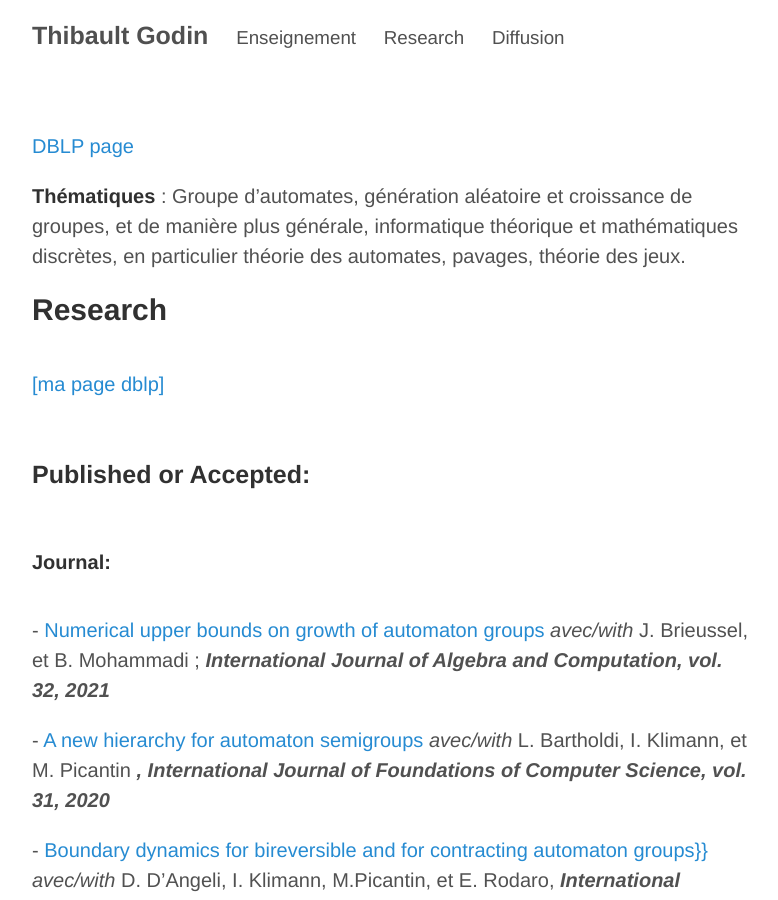
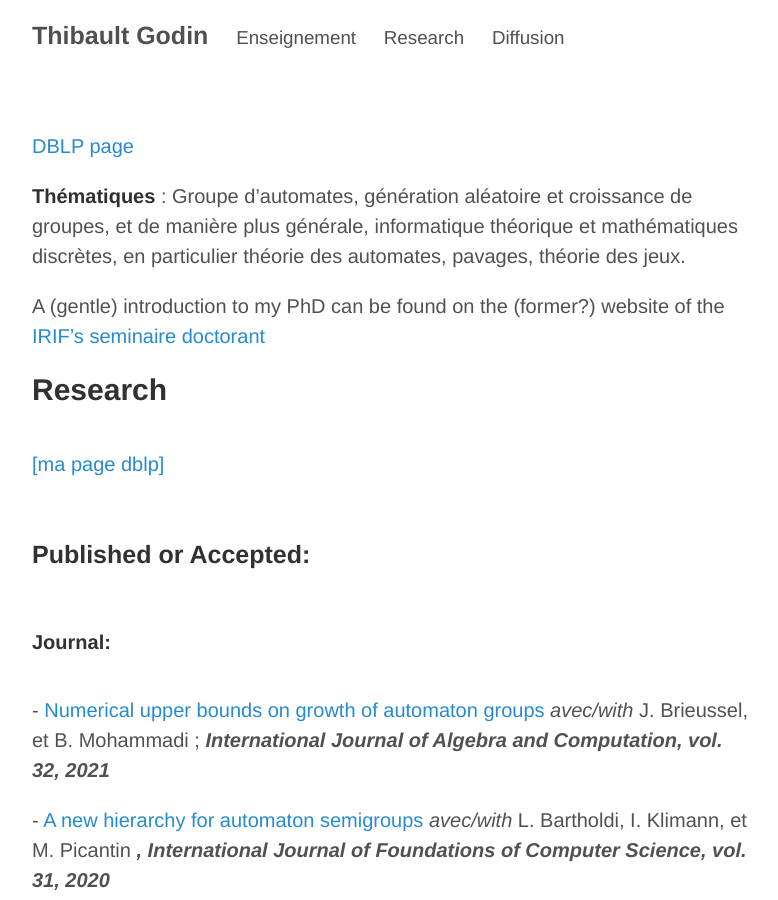
Before and after one commit to thibgodin/thibgodin.github.io, a Jekyll site: the page built from research.md, in a window 1280 px wide and 900 px high. Shown: the whole window, without its empty margins (248-1026 px from the left). Built offline with Jekyll 4.4.1, drawn with Linux system fonts in a browser that asks for light colours.

Commit message:
Update research.md

```diff
--- a/research.md
+++ b/research.md
@@ -8,6 +8,8 @@ title: Research
 
 __Thématiques__ : Groupe d'automates, génération aléatoire et croissance de groupes,
 et de manière plus générale, informatique théorique et mathématiques discrètes, en particulier théorie des automates, pavages, théorie des jeux.
+
+A (gentle) introduction to my PhD can be found on the (former?) website of the [IRIF's seminaire doctorant](https://semidoc.github.io/godin-mealy)
 
 
 <h2 class="a"> Research </h2>
```
